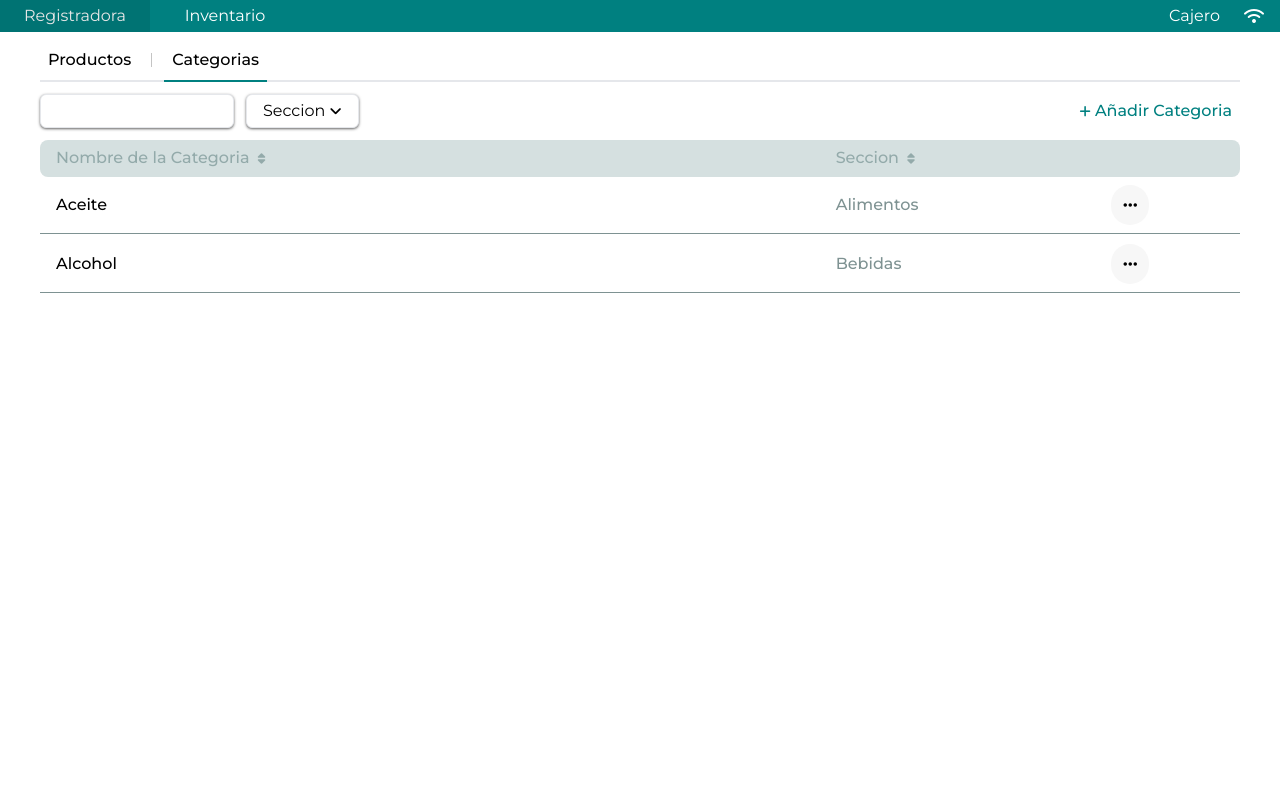
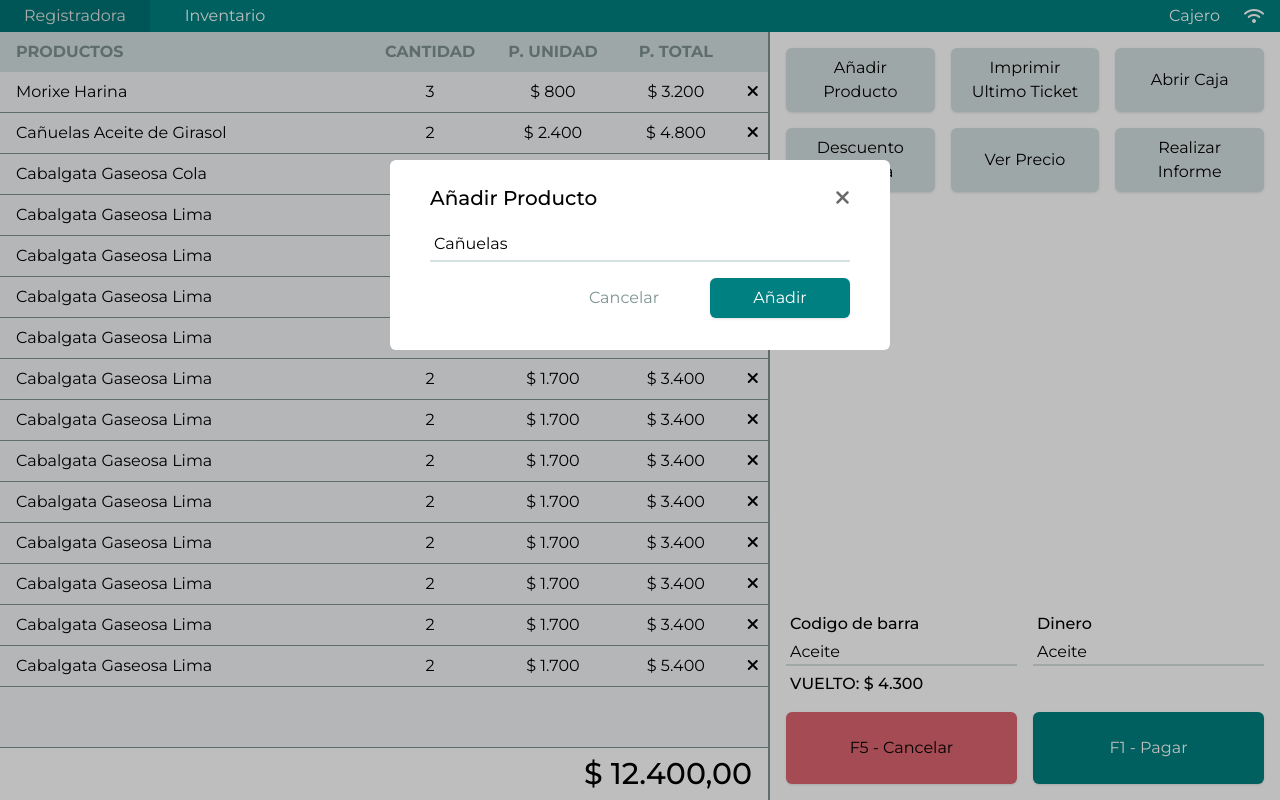
Before and after one commit to Cito2310/react-ts-initial-project, a React (Vite) app: page / in a window 1280 px wide. Built offline with nearby package versions, Linux system fonts and the light colour scheme.

Commit message:
added ModalAddProduct

```diff
--- /dev/null
+++ b/src/ModalDesigns/ModalAddProduct.tsx
@@ -0,0 +1,41 @@
+export const ModalAddProduct = () => {
+    return <>
+        <div className="fixed top-0 left-0 w-screen h-screen bg-[#00000041] z-[100]"/>
+
+
+        <div className={`
+            fixed translate-x-[-50%] top-[20%] left-[50%] z-[120]
+            bg-white font-[Montserrat] py-6 px-10 pb-8 w-[500px] rounded-md
+            flex flex-col gap-4
+        `}>
+            <div className="flex justify-between">
+                <h2 className="font-medium text-xl">Añadir Producto</h2>
+
+                <button className="text-[#686868]"><i className="fa-solid fa-xmark text-xl"/></button>
+            </div>
+
+            <div className="flex flex-col">
+                <div className="flex flex-col">
+                    <input onChange={()=>{}} className="border-b-2 border-[#d5e0e0] px-1 py-1 outline-none focus:border-[#7e9292] transition-base" value={"Cañuelas"}/>
+                    {/* <input onChange={()=>{}} className="border-b-2 border-[#d5e0e0] px-4 py-2 outline-none focus:border-[#7e9292] transition-base bg-[#d5e0e0] rounded-md" value={"Aceite"}/> */}
+
+                    <div className="relative w-full hidden">
+                    {/* <div className="relative w-full"> */}
+                        <div className="flex flex-col items-start absolute top-0 bg-white w-full rounded-md px-4 pb-4 pt-2 text-[#7e9292] shadow-md">
+                            <button className="px-4 py-1.5 w-full text-left transition-base hover:bg-[#d5e0e0] hover:text-[#1f1f1f] rounded-md">Cañuelas Aceite 520ml</button>
+                            <button className="px-4 py-1.5 w-full text-left transition-base hover:bg-[#d5e0e0] hover:text-[#1f1f1f] rounded-md">Cañuelas Aceite 1.5l</button>
+                            <button className="px-4 py-1.5 w-full text-left transition-base hover:bg-[#d5e0e0] hover:text-[#1f1f1f] rounded-md">Cañuelas Harina 000 1kg</button>
+                            <button className="px-4 py-1.5 w-full text-left transition-base hover:bg-[#d5e0e0] hover:text-[#1f1f1f] rounded-md">Cañuelas Harina 0000 1kg</button>
+                        </div>
+                    </div>
+                </div>
+            </div>
+
+            <div className="flex gap-4 justify-end">
+                <button className="transition-base rounded-md w-[140px] text-[#7e9292] px-2 py-2 active:brightness-[.90] active:shadow-inner hover:bg-[#d5e0e0] hover:text-[#3d4646] hover:shadow-none">Cancelar</button>
+                <button className="transition-base rounded-md w-[140px] bg-[#008080] text-white px-2 py-2 shadow active:brightness-[.90] active:shadow-inner hover:brightness-95 hover:shadow-none">Añadir</button>
+            </div>
+
+        </div>
+    </>
+}
--- a/src/POScreen/components/SectionSidebar.tsx
+++ b/src/POScreen/components/SectionSidebar.tsx
@@ -6,17 +6,16 @@ export const SectionSidebar = () => (
         border-l-2 border-[#7e9292]
         justify-between gap-4 flex flex-col p-4
         `}>
-        {/* top-0 h-screen w-[40%] left-[60%] fixed */}
         <div className="flex flex-col gap-4">
             <div className="flex gap-4">
-                <button className="rounded-md basis-0 grow bg-[#d5e0e0] px-2 py-2 shadow active:brightness-[.90] active:shadow-inner hover:brightness-95 hover:shadow-none">Añadir Producto</button>
-                <button className="rounded-md basis-0 grow bg-[#d5e0e0] px-2 py-2 shadow active:brightness-[.90] active:shadow-inner hover:brightness-95 hover:shadow-none">Imprimir Ultimo Ticket</button>
-                <button className="rounded-md basis-0 grow bg-[#d5e0e0] px-2 py-2 shadow active:brightness-[.90] active:shadow-inner hover:brightness-95 hover:shadow-none">Abrir Caja</button>
+                <button className="rounded-md basis-0 grow bg-[#d5e0e0] px-4 py-2 shadow active:brightness-[.90] active:shadow-inner hover:brightness-95 hover:shadow-none">Añadir Producto</button>
+                <button className="rounded-md basis-0 grow bg-[#d5e0e0] px-4 py-2 shadow active:brightness-[.90] active:shadow-inner hover:brightness-95 hover:shadow-none">Imprimir Ultimo Ticket</button>
+                <button className="rounded-md basis-0 grow bg-[#d5e0e0] px-4 py-2 shadow active:brightness-[.90] active:shadow-inner hover:brightness-95 hover:shadow-none">Abrir Caja</button>
             </div>
             <div className="flex gap-4">
-                <button className="rounded-md basis-0 grow bg-[#d5e0e0] px-2 py-2 shadow active:brightness-[.90] active:shadow-inner hover:brightness-95 hover:shadow-none">Descuento Recarga</button>
-                <button className="rounded-md basis-0 grow bg-[#d5e0e0] px-2 py-2 shadow active:brightness-[.90] active:shadow-inner hover:brightness-95 hover:shadow-none">Ver Precio</button>
-                <button className="rounded-md basis-0 grow bg-[#d5e0e0] px-2 py-2 shadow active:brightness-[.90] active:shadow-inner hover:brightness-95 hover:shadow-none">Realizar Informe</button>
+                <button className="rounded-md basis-0 grow bg-[#d5e0e0] px-4 py-2 shadow active:brightness-[.90] active:shadow-inner hover:brightness-95 hover:shadow-none">Descuento Recarga</button>
+                <button className="rounded-md basis-0 grow bg-[#d5e0e0] px-4 py-2 shadow active:brightness-[.90] active:shadow-inner hover:brightness-95 hover:shadow-none">Ver Precio</button>
+                <button className="rounded-md basis-0 grow bg-[#d5e0e0] px-4 py-2 shadow active:brightness-[.90] active:shadow-inner hover:brightness-95 hover:shadow-none">Realizar Informe</button>
             </div>
         </div>
 
@@ -37,9 +36,8 @@ export const SectionSidebar = () => (
             </div>
 
             <div className="flex gap-4">
-                <button className="rounded-md basis-0 grow bg-[#dd656f] px-2 py-2 shadow active:brightness-[.90] active:shadow-inner hover:brightness-95 hover:shadow-none">Cancelar</button>
-                <button className="rounded-md basis-0 grow bg-[#d5e0e0] px-2 py-2 shadow active:brightness-[.90] active:shadow-inner hover:brightness-95 hover:shadow-none">Pagar e Imprimir Ticket</button>
-                <button className="rounded-md basis-0 grow bg-[#008080] text-white px-2 py-2 shadow active:brightness-[.90] active:shadow-inner hover:brightness-95 hover:shadow-none">Pagar</button>
+                <button className="rounded-md basis-0 grow bg-[#dd656f] px-2 py-6 shadow active:brightness-[.90] active:shadow-inner hover:brightness-95 hover:shadow-none">F5 - Cancelar</button>
+                <button className="rounded-md basis-0 grow bg-[#008080] text-white px-2 py-6 shadow active:brightness-[.90] active:shadow-inner hover:brightness-95 hover:shadow-none">F1 - Pagar</button>
             </div>
         </div>
     </div>
--- a/src/main.tsx
+++ b/src/main.tsx
@@ -4,11 +4,15 @@ import "./style.css"
 import { ProductManagement } from './ProductManagement/Main'
 import { CategoryManagement } from './CategoryManagement/Main'
 import { POScreen } from './POScreen/Main'
+import { ModalAddProduct } from './ModalDesigns/ModalAddProduct'
 
 ReactDOM.createRoot(document.getElementById('root') as HTMLElement).render(
   <React.StrictMode>
-    {/* <POScreen /> */}
+    <ModalAddProduct />
+
+
+    <POScreen />
     {/* <ProductManagement /> */}
-    <CategoryManagement />
+    {/* <CategoryManagement /> */}
   </React.StrictMode>,
 )
```
